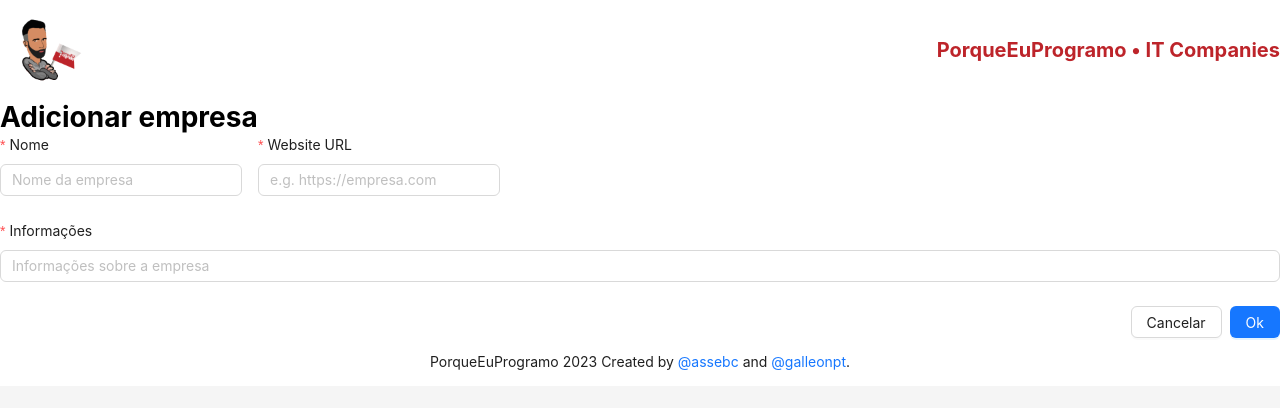
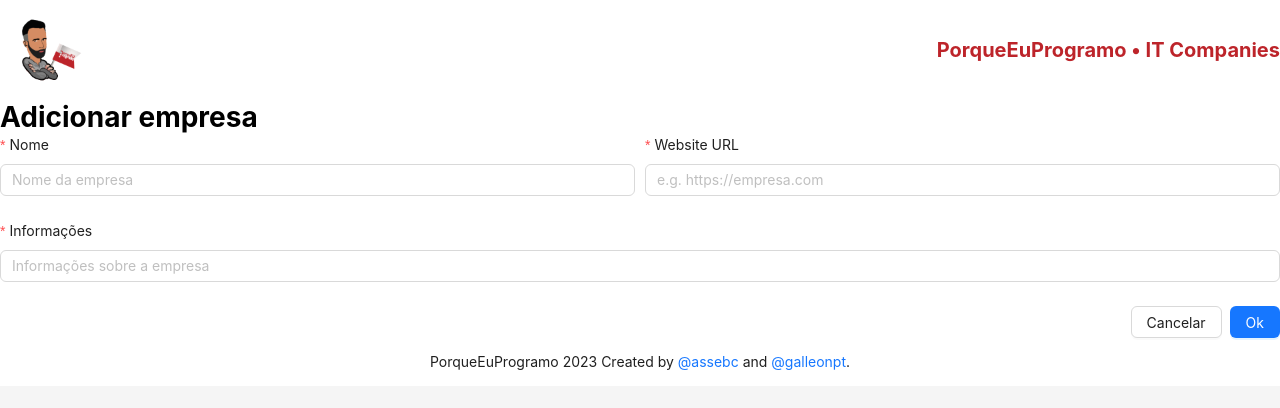
Before and after one commit to assebc/pep-it-companies-app, a React (Vite) app in the folder frontend/: page /companies/new in a window 1280 px wide. Shown: the top 408 px of the page. Built offline with nearby package versions, Linux system fonts and the light colour scheme.

Commit message:
fix: make name input and website input use full row

```diff
--- a/frontend/src/components/CreateCompany/index.tsx
+++ b/frontend/src/components/CreateCompany/index.tsx
@@ -1,5 +1,5 @@
 import { FC, useCallback, useEffect, useState } from "react";
-import { Form, Input, Button, Space } from "antd";
+import { Form, Input, Button, Space, Row, Col } from "antd";
 import TextArea from "antd/es/input/TextArea";
 import { ICompany, ICreateUpdateCompanyData } from "../../config";
 import "./styles.css";
@@ -10,9 +10,7 @@ interface ICreateCompanyProps {
   company?: ICompany;
 }
 
-export const CreateCompany: FC<ICreateCompanyProps> = ({
-
-}) => {
+export const CreateCompany: FC<ICreateCompanyProps> = ({}) => {
   const [form] = Form.useForm();
   const navigate = useNavigate();
 
@@ -44,7 +42,6 @@ export const CreateCompany: FC<ICreateCompanyProps> = ({
   const onFormValuesChange = () => {};
 
   return (
-
     <div className="newcompaniesform">
       <h1>{"Adicionar empresa"}</h1>
       <Form
@@ -53,7 +50,8 @@ export const CreateCompany: FC<ICreateCompanyProps> = ({
         onFinish={handleSubmit}
         onValuesChange={onFormValuesChange}
       >
-          <Space direction="horizontal" split>
+        <Row gutter={10}>
+          <Col span={12}>
             <Form.Item
               label="Nome"
               name="name"
@@ -62,7 +60,8 @@ export const CreateCompany: FC<ICreateCompanyProps> = ({
             >
               <Input placeholder="Nome da empresa" />
             </Form.Item>
-
+          </Col>
+          <Col span={12}>
             <Form.Item
               label="Website URL"
               name="website_url"
@@ -71,8 +70,8 @@ export const CreateCompany: FC<ICreateCompanyProps> = ({
             >
               <Input placeholder="e.g. https://empresa.com" type="text" />
             </Form.Item>
-          </Space>
-
+          </Col>
+        </Row>
 
         <Form.Item
           label="Informações"
@@ -93,6 +92,5 @@ export const CreateCompany: FC<ICreateCompanyProps> = ({
         </Space>
       </Form>
     </div>
-
   );
 };
```
Also changed, not shown: frontend/src/index.css (+4 -4 lines). Lines whose indentation alone changed are shown as unchanged.
